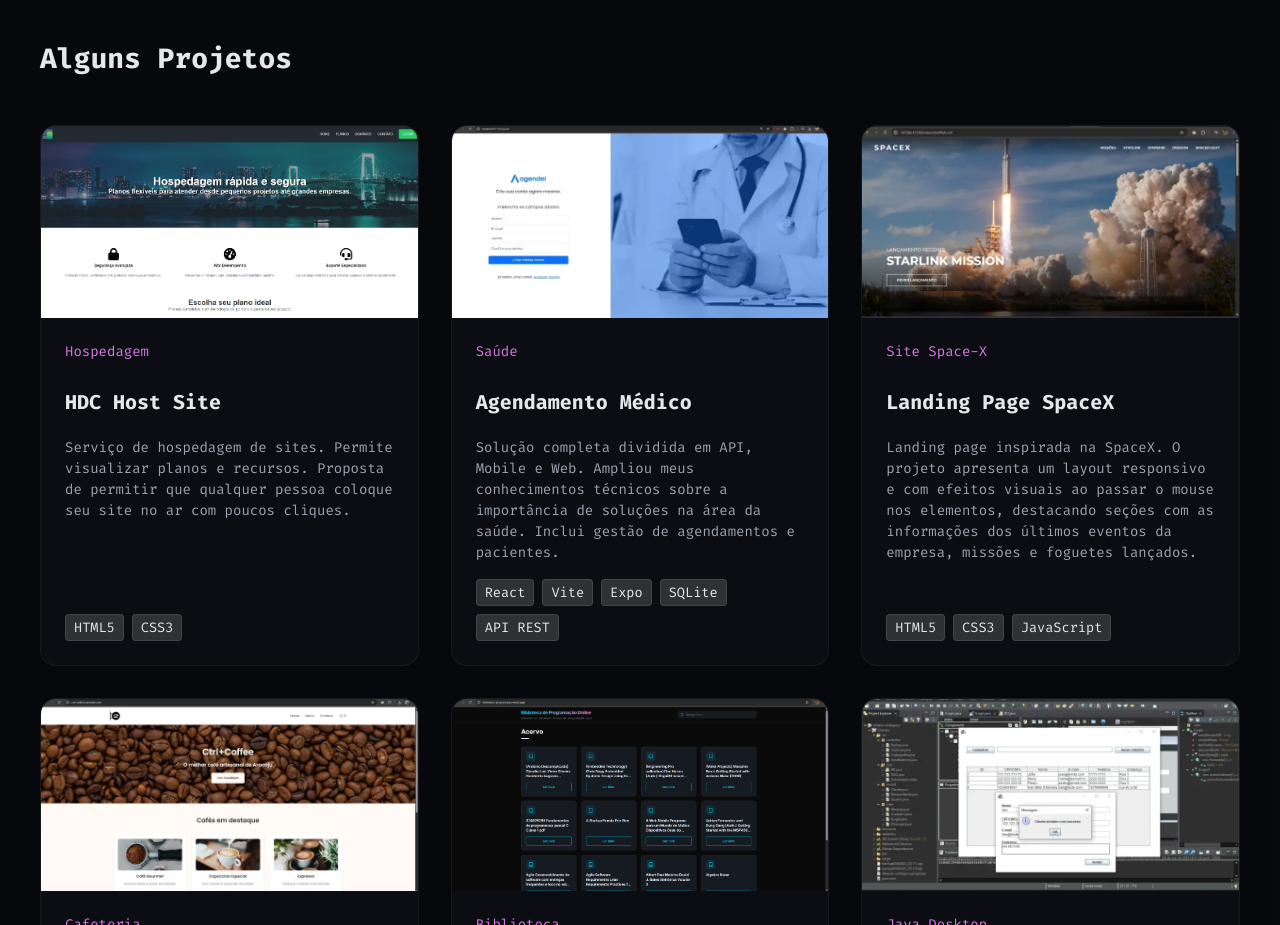
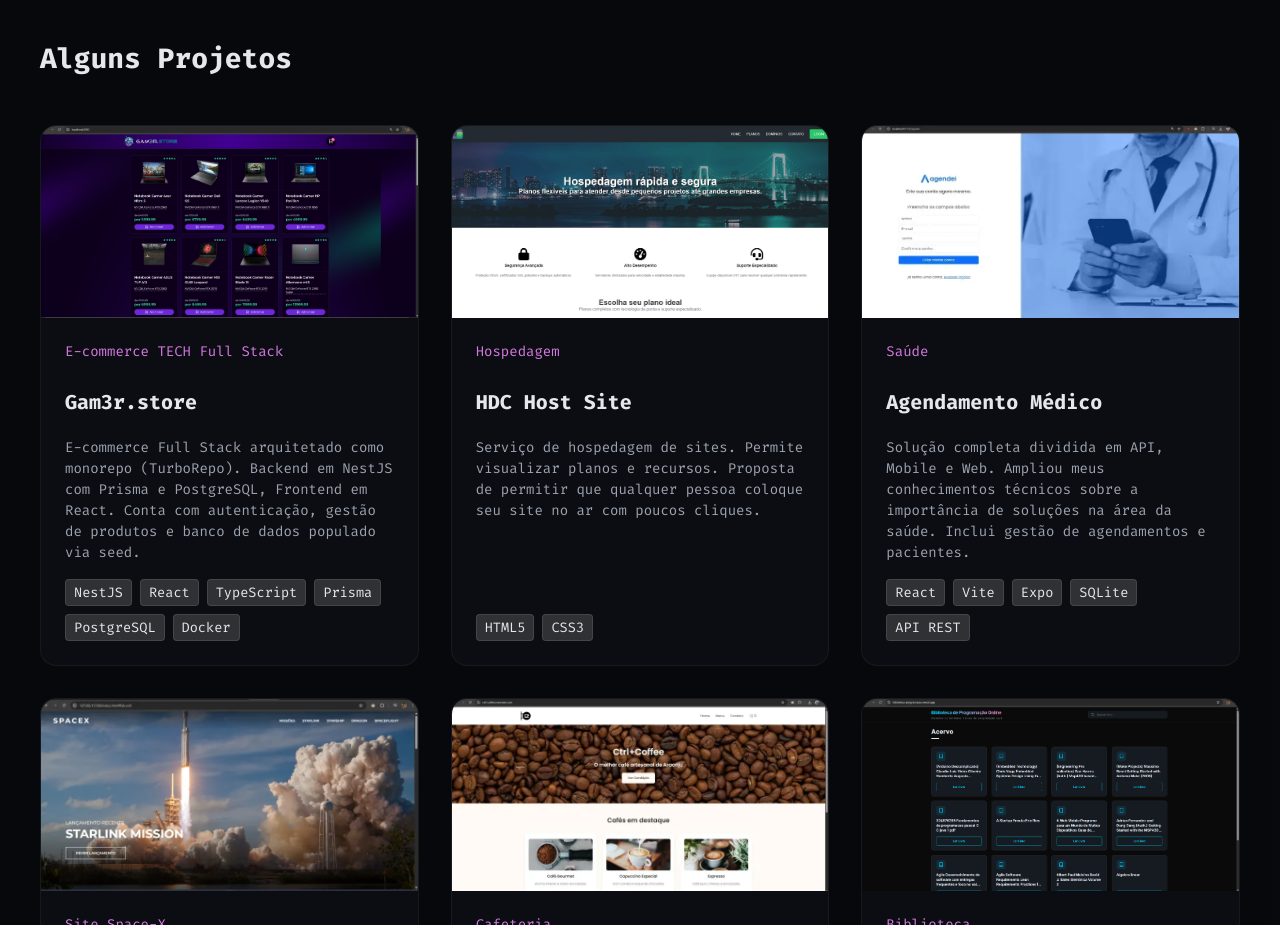
Before and after one commit to karimoreira/meu-portifolio, a React (Vite) app: page / in a window 1280 px wide. Shown: the part 1660-2585 px from the top of the page. Built offline with nearby package versions, Linux system fonts and the light colour scheme.

Commit message:
feat: inclusão do projeto 2024 ecommerce

```diff
--- a/src/data/content.js
+++ b/src/data/content.js
@@ -39,6 +39,15 @@
 export const projects = [
   {
     id: 1,
+    tag: "E-commerce TECH Full Stack",
+    title: "Gam3r.store",
+    description: "E-commerce Full Stack arquitetado como monorepo (TurboRepo). Backend em NestJS com Prisma e PostgreSQL, Frontend em React. Conta com autenticação, gestão de produtos e banco de dados populado via seed.",
+    tech: ["NestJS", "React", "TypeScript", "Prisma", "PostgreSQL", "Docker"],
+    repo: "https://github.com/karimoreira/E-Commerce_gam3r.store",
+    image: "img/gamerstore.webp"
+  },
+  {
+    id: 2,
     tag: "Hospedagem",
     title: "HDC Host Site",
     description: "Serviço de hospedagem de sites. Permite visualizar planos e recursos. Proposta de permitir que qualquer pessoa coloque seu site no ar com poucos cliques.",
@@ -47,7 +56,7 @@
     image: "img/hostsite.webp"
   },
   {
-    id: 2,
+    id: 3,
     tag: "Saúde",
     title: "Agendamento Médico",
     description: "Solução completa dividida em API, Mobile e Web. Ampliou meus conhecimentos técnicos sobre a importância de soluções na área da saúde. Inclui gestão de agendamentos e pacientes.",
@@ -56,7 +65,7 @@
     image: "img/criarconta.webp"
   },
   {
-    id: 3,
+    id: 4,
     tag: "Site Space-X",
     title: "Landing Page SpaceX",
     description: "Landing page inspirada na SpaceX. O projeto apresenta um layout responsivo e com efeitos visuais ao passar o mouse nos elementos, destacando seções com as informações dos últimos eventos da empresa, missões e foguetes lançados.",
@@ -65,7 +74,7 @@
     image: "img/space-x.webp"
   },
   {
-    id: 4,
+    id: 5,
     tag: "Cafeteria",
     title: "Cafeteria Ctrl+Coffee",
     description: "Aplicação completa para uma cafeteria, oferecendo funcionalidades como exibição de cardápio, carrinho de compras, contato e finalização de pedidos. Foco em usabilidade e minimalismo.",
@@ -74,7 +83,7 @@
     image: "img/frontcoffee.webp"
   },
  {
-    id: 5,
+    id: 6,
     tag: "Biblioteca",
     title: "Biblioteca Online",
     description: "Aplicação web para acessar e pesquisar livros de programação. Carrega automaticamente livros do diretório e gera metadados. Foco em democratizar o acesso ao conhecimento técnico.",
@@ -84,7 +93,7 @@
     image: "img/bibliotecadelivros.webp"
   },
   {
-    id: 6,
+    id: 7,
     tag: "Java Desktop",
     title: "Gestão de Clientes",
     description: "Sistema desktop com autenticação, criptografia e banco SQLite. Conta com filtros de busca, backup e geração de relatórios (JasperReports). A interface é a clássica do Java, focada em funcionalidade.",
@@ -93,7 +102,7 @@
     image: "img/cadastro.webp"
   },
   {
-    id: 7,
+    id: 8,
     tag: "Pokédex",
     title: "Consulta de Pokémons",
     description: "Aplicação responsiva que consome a PokéAPI via requisições assíncronas para renderizar cards dinâmicos. Implementa paginação, filtragem por tipos e busca eficiente.",
@@ -103,7 +112,7 @@
     image: "img/pokedex.webp"
   },
   {
-    id: 8,
+    id: 9,
     tag: "Animação",
     title: "Sistema Solar",
     description: "Simulação visual dos planetas orbitando o Sol, incluindo a Lua e a Terra. As órbitas são traçadas com efeitos de rotação e velocidades proporcionais ao tempo orbital real.",
@@ -112,7 +121,7 @@
     image: "img/sistemasolar.webp"
   },
   {
-    id: 9,
+    id: 10,
     tag: "Game",
     title: "Memory Game Rick & Morty",
     description: "Jogo de memória temático desafiando usuários a encontrar pares de cartas dos personagens da série. Experiência divertida e interativa para testar a memória.",
```
Also changed, not shown: public/img/gamerstore.webp (added).
